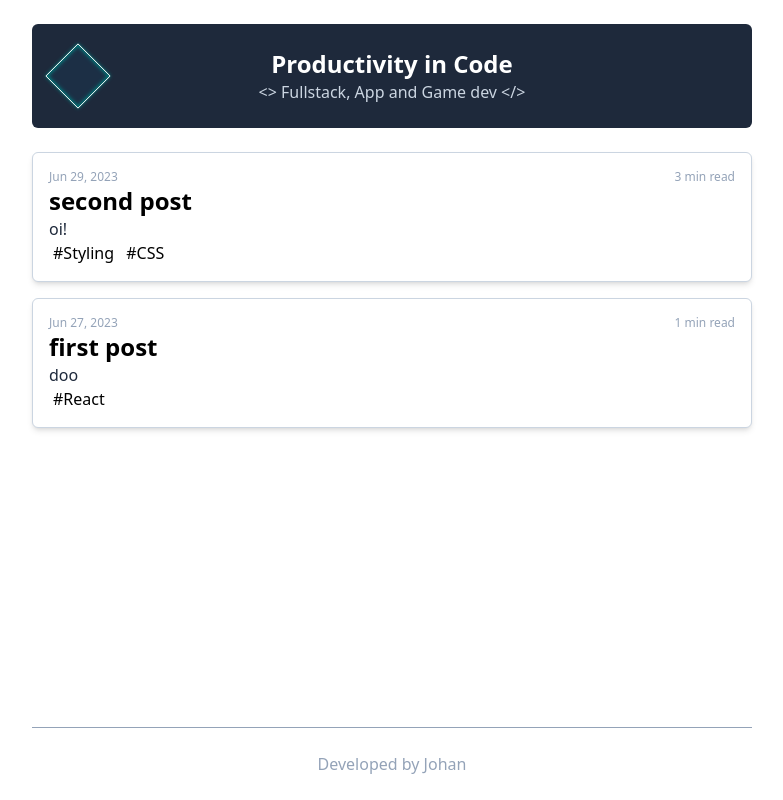
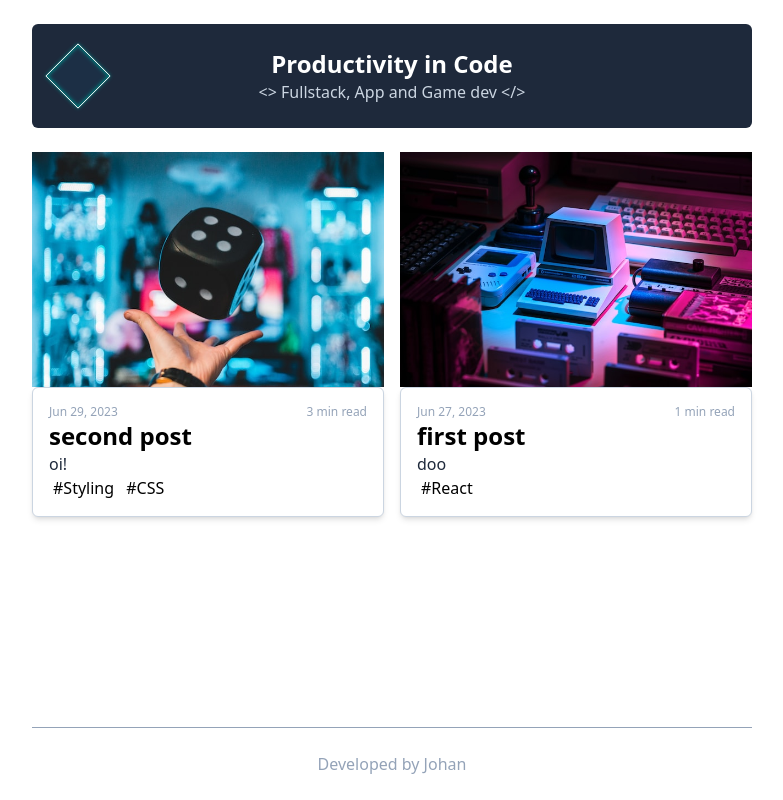
Before and after one commit to Johan-Melin/jm-blog, a Next.js app: page / in a window 1280 px wide. Shown: the whole page, without its empty margins (248-1031 px from the left). Built offline with nearby package versions, Linux system fonts and the light colour scheme.

Commit message:
add images to post previews

```diff
--- a/app/page.tsx
+++ b/app/page.tsx
@@ -13,5 +13,7 @@ export default function Home() {
   const postPreviews = postMetadata.map((post) => (
     <PostPreview key={post.slug} {...post} />
   ));
-  return <div className="grid grid-cols-1 gap-4">{postPreviews}</div>;
+  return (
+    <div className="grid grid-cols-1 gap-4 md:grid-cols-2">{postPreviews}</div>
+  );
 }
--- a/components/PostMetadata.ts
+++ b/components/PostMetadata.ts
@@ -5,4 +5,5 @@ export interface PostMetadata {
   tags: Array<string>;
   slug: string;
   time: number;
+  image: string;
 }
--- a/components/PostPreview.tsx
+++ b/components/PostPreview.tsx
@@ -1,5 +1,6 @@
 import Link from "next/link";
 import { PostMetadata } from "./PostMetadata";
+import Image from "next/image";
 
 /*const calculateDaysDiff = (dateString: string): number => {
   const date: Date = new Date(dateString);
@@ -13,6 +14,7 @@ import { PostMetadata } from "./PostMetadata";
 const PostPreview = (props: PostMetadata) => {
   return (
     <Link href={`/posts/${props.slug}`}>
+      <Image src={`/images/${props.image}`} alt="" width="640" height="426" />
       <div className="p-4 bg-white border rounded-md shadow-md border-light">
         <div className="flex flex-row justify-between">
           <p className="text-xs text-gray">
--- a/components/getPostMetadata.ts
+++ b/components/getPostMetadata.ts
@@ -18,6 +18,7 @@ const getPostMetadata = (): PostMetadata[] => {
       tags: matterResult.data.tags,
       slug: fileName.replace(".md", ""),
       time: matterResult.data.time,
+      image: matterResult.data.image,
     };
   });
 
--- a/posts/first-post.md
+++ b/posts/first-post.md
@@ -4,6 +4,7 @@ subtitle: "doo"
 date: "2023-06-27"
 tags: ["React"]
 time: 1
+image: "post1.jpg"
 ---
 
 ## HI!
--- a/posts/second-post.md
+++ b/posts/second-post.md
@@ -4,6 +4,7 @@ subtitle: "oi!"
 date: "2023-06-29"
 tags: ["Styling", "CSS"]
 time: 3
+image: "post2.jpg"
 ---
 
 ## HI THERE!
```
Also changed, not shown: public/images/post1.jpg (added), public/images/post2.jpg (added).
